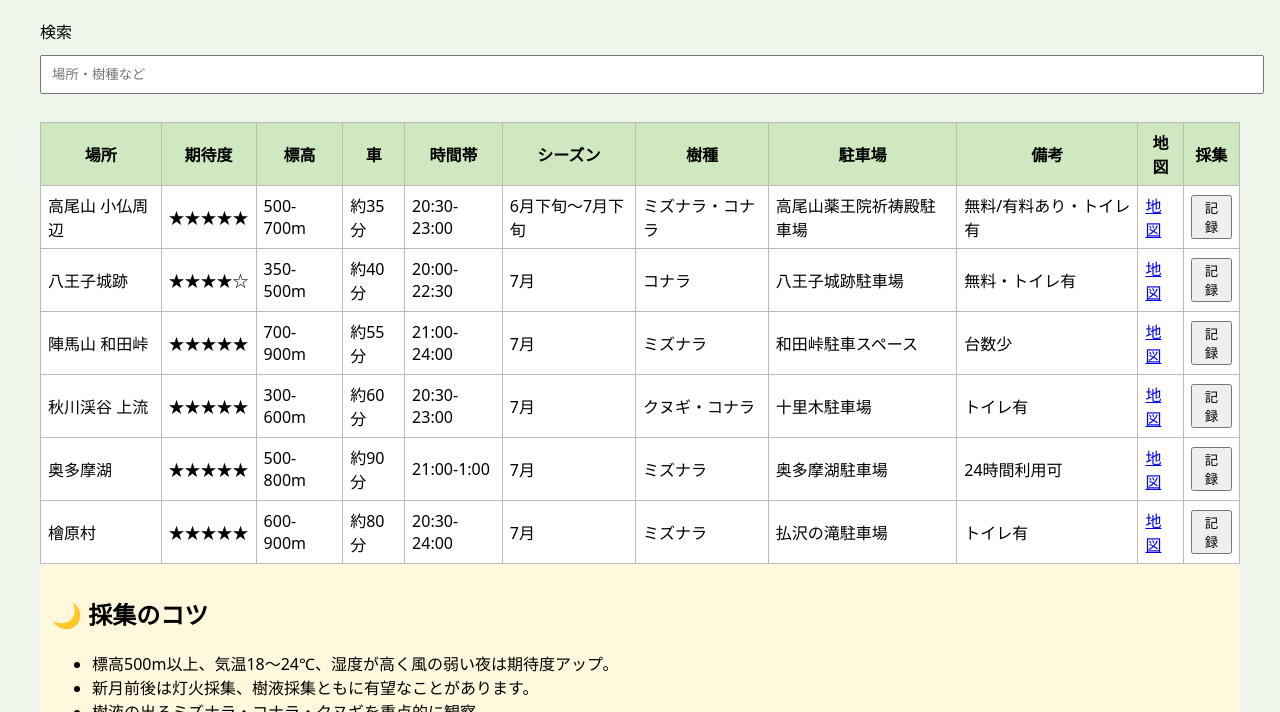
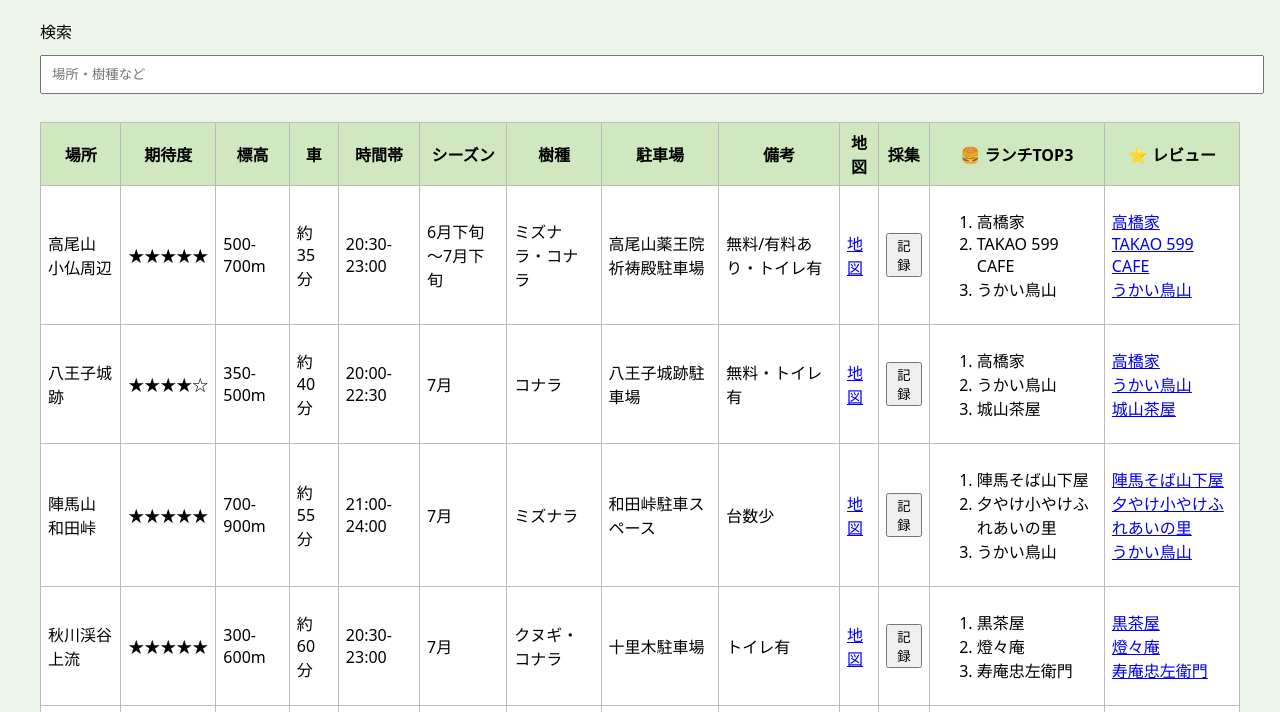
Before and after one commit to k-website-beetle/Miyama-Map, a plain HTML site: page index.html in a window 1280 px wide. Shown: the part 88-800 px from the top of the page. Drawn offline with Linux system fonts and the light colour scheme.

Commit message:
Add files via upload

```diff
--- a/index.html
+++ b/index.html
@@ -1,5 +1,6 @@
-<!doctype html><html lang="ja"><head><meta charset="utf-8">
-<meta name="viewport" content="width=device-width,initial-scale=1">
+<!DOCTYPE html>
+<html lang="ja"><head><meta charset="utf-8"/>
+<meta content="width=device-width,initial-scale=1" name="viewport"/>
 <title>ミヤマクワガタ採集マップ</title>
 <style>
 body{font-family:system-ui;background:#eef5ea;max-width:1200px;margin:auto;padding:18px}
@@ -9,17 +10,16 @@ input{padding:10px;width:100%;margin:12px 0}
 .note{background:#fff8dc;padding:12px;border-radius:8px}
 </style></head><body>
 <h1>🪲 多摩センター周辺 ミヤマクワガタ採集マップ</h1>
-<p>検索 <input id=q placeholder="場所・樹種など"></p>
-<table id=t><thead><tr>
+<p>検索 <input id="q" placeholder="場所・樹種など"/></p>
+<table id="t"><thead><tr>
 <th>場所</th><th>期待度</th><th>標高</th><th>車</th><th>時間帯</th><th>シーズン</th><th>樹種</th><th>駐車場</th><th>備考</th><th>地図</th><th>採集</th>
-</tr></thead><tbody><tr><td>高尾山 小仏周辺</td><td>★★★★★</td><td>500-700m</td><td>約35分</td><td>20:30-23:00</td><td>6月下旬～7月下旬</td><td>ミズナラ・コナラ</td><td>高尾山薬王院祈祷殿駐車場</td><td>無料/有料あり・トイレ有</td><td><a target="_blank" href="https://maps.google.com/?q=高尾山薬王院祈祷殿駐車場">地図</a></td><td><button onclick="logSite('高尾山 小仏周辺')">記録</button></td></tr>
-<tr><td>八王子城跡</td><td>★★★★☆</td><td>350-500m</td><td>約40分</td><td>20:00-22:30</td><td>7月</td><td>コナラ</td><td>八王子城跡駐車場</td><td>無料・トイレ有</td><td><a target="_blank" href="https://maps.google.com/?q=八王子城跡駐車場">地図</a></td><td><button onclick="logSite('八王子城跡')">記録</button></td></tr>
-<tr><td>陣馬山 和田峠</td><td>★★★★★</td><td>700-900m</td><td>約55分</td><td>21:00-24:00</td><td>7月</td><td>ミズナラ</td><td>和田峠駐車スペース</td><td>台数少</td><td><a target="_blank" href="https://maps.google.com/?q=和田峠">地図</a></td><td><button onclick="logSite('陣馬山 和田峠')">記録</button></td></tr>
-<tr><td>秋川渓谷 上流</td><td>★★★★★</td><td>300-600m</td><td>約60分</td><td>20:30-23:00</td><td>7月</td><td>クヌギ・コナラ</td><td>十里木駐車場</td><td>トイレ有</td><td><a target="_blank" href="https://maps.google.com/?q=十里木駐車場">地図</a></td><td><button onclick="logSite('秋川渓谷 上流')">記録</button></td></tr>
-<tr><td>奥多摩湖</td><td>★★★★★</td><td>500-800m</td><td>約90分</td><td>21:00-1:00</td><td>7月</td><td>ミズナラ</td><td>奥多摩湖駐車場</td><td>24時間利用可</td><td><a target="_blank" href="https://maps.google.com/?q=奥多摩湖駐車場">地図</a></td><td><button onclick="logSite('奥多摩湖')">記録</button></td></tr>
-<tr><td>檜原村</td><td>★★★★★</td><td>600-900m</td><td>約80分</td><td>20:30-24:00</td><td>7月</td><td>ミズナラ</td><td>払沢の滝駐車場</td><td>トイレ有</td><td><a target="_blank" href="https://maps.google.com/?q=払沢の滝駐車場">地図</a></td><td><button onclick="logSite('檜原村')">記録</button></td></tr>
+<th>🍔 ランチTOP3</th><th>⭐ レビュー</th></tr></thead><tbody><tr><td>高尾山 小仏周辺</td><td>★★★★★</td><td>500-700m</td><td>約35分</td><td>20:30-23:00</td><td>6月下旬～7月下旬</td><td>ミズナラ・コナラ</td><td>高尾山薬王院祈祷殿駐車場</td><td>無料/有料あり・トイレ有</td><td><a href="https://maps.google.com/?q=高尾山薬王院祈祷殿駐車場" target="_blank">地図</a></td><td><button onclick="logSite('高尾山 小仏周辺')">記録</button></td><td><ol><li>高橋家</li><li>TAKAO 599 CAFE</li><li>うかい鳥山</li></ol></td><td><a href="https://www.google.com/maps/search/?api=1&amp;query=高橋家+高尾山" target="_blank">高橋家</a><br/><a href="https://www.google.com/maps/search/?api=1&amp;query=TAKAO+599+CAFE" target="_blank">TAKAO 599 CAFE</a><br/><a href="https://www.google.com/maps/search/?api=1&amp;query=うかい鳥山" target="_blank">うかい鳥山</a><br/></td></tr>
+<tr><td>八王子城跡</td><td>★★★★☆</td><td>350-500m</td><td>約40分</td><td>20:00-22:30</td><td>7月</td><td>コナラ</td><td>八王子城跡駐車場</td><td>無料・トイレ有</td><td><a href="https://maps.google.com/?q=八王子城跡駐車場" target="_blank">地図</a></td><td><button onclick="logSite('八王子城跡')">記録</button></td><td><ol><li>高橋家</li><li>うかい鳥山</li><li>城山茶屋</li></ol></td><td><a href="https://www.google.com/maps/search/?api=1&amp;query=高橋家+高尾山" target="_blank">高橋家</a><br/><a href="https://www.google.com/maps/search/?api=1&amp;query=うかい鳥山" target="_blank">うかい鳥山</a><br/><a href="https://www.google.com/maps/search/?api=1&amp;query=城山茶屋" target="_blank">城山茶屋</a><br/></td></tr>
+<tr><td>陣馬山 和田峠</td><td>★★★★★</td><td>700-900m</td><td>約55分</td><td>21:00-24:00</td><td>7月</td><td>ミズナラ</td><td>和田峠駐車スペース</td><td>台数少</td><td><a href="https://maps.google.com/?q=和田峠" target="_blank">地図</a></td><td><button onclick="logSite('陣馬山 和田峠')">記録</button></td><td><ol><li>陣馬そば山下屋</li><li>夕やけ小やけふれあいの里</li><li>うかい鳥山</li></ol></td><td><a href="https://www.google.com/maps/search/?api=1&amp;query=陣馬そば山下屋" target="_blank">陣馬そば山下屋</a><br/><a href="https://www.google.com/maps/search/?api=1&amp;query=夕やけ小やけふれあいの里" target="_blank">夕やけ小やけふれあいの里</a><br/><a href="https://www.google.com/maps/search/?api=1&amp;query=うかい鳥山" target="_blank">うかい鳥山</a><br/></td></tr>
+<tr><td>秋川渓谷 上流</td><td>★★★★★</td><td>300-600m</td><td>約60分</td><td>20:30-23:00</td><td>7月</td><td>クヌギ・コナラ</td><td>十里木駐車場</td><td>トイレ有</td><td><a href="https://maps.google.com/?q=十里木駐車場" target="_blank">地図</a></td><td><button onclick="logSite('秋川渓谷 上流')">記録</button></td><td><ol><li>黒茶屋</li><li>燈々庵</li><li>寿庵忠左衛門</li></ol></td><td><a href="https://www.google.com/maps/search/?api=1&amp;query=黒茶屋" target="_blank">黒茶屋</a><br/><a href="https://www.google.com/maps/search/?api=1&amp;query=燈々庵" target="_blank">燈々庵</a><br/><a href="https://www.google.com/maps/search/?api=1&amp;query=寿庵忠左衛門" target="_blank">寿庵忠左衛門</a><br/></td></tr>
+<tr><td>奥多摩湖</td><td>★★★★★</td><td>500-800m</td><td>約90分</td><td>21:00-1:00</td><td>7月</td><td>ミズナラ</td><td>奥多摩湖駐車場</td><td>24時間利用可</td><td><a href="https://maps.google.com/?q=奥多摩湖駐車場" target="_blank">地図</a></td><td><button onclick="logSite('奥多摩湖')">記録</button></td><td><ol><li>アースガーデン</li><li>のんきや</li><li>丹三郎</li></ol></td><td><a href="https://www.google.com/maps/search/?api=1&amp;query=アースガーデン奥多摩" target="_blank">アースガーデン</a><br/><a href="https://www.google.com/maps/search/?api=1&amp;query=のんきや奥多摩" target="_blank">のんきや</a><br/><a href="https://www.google.com/maps/search/?api=1&amp;query=丹三郎" target="_blank">丹三郎</a><br/></td></tr>
+<tr><td>檜原村</td><td>★★★★★</td><td>600-900m</td><td>約80分</td><td>20:30-24:00</td><td>7月</td><td>ミズナラ</td><td>払沢の滝駐車場</td><td>トイレ有</td><td><a href="https://maps.google.com/?q=払沢の滝駐車場" target="_blank">地図</a></td><td><button onclick="logSite('檜原村')">記録</button></td><td><ol><li>四季の里</li><li>ひのはら四季の里</li><li>カフェせせらぎ</li></ol></td><td><a href="https://www.google.com/maps/search/?api=1&amp;query=四季の里+檜原村" target="_blank">四季の里</a><br/><a href="https://www.google.com/maps/search/?api=1&amp;query=ひのはら四季の里" target="_blank">ひのはら四季の里</a><br/><a href="https://www.google.com/maps/search/?api=1&amp;query=檜原村+カフェ" target="_blank">カフェせせらぎ</a><br/></td></tr>
 </tbody></table>
-
 <div class="note">
 <h2>🌙 採集のコツ</h2>
 <ul>
@@ -29,10 +29,8 @@ input{padding:10px;width:100%;margin:12px 0}
 <li>私有地・採集禁止区域には立ち入らず、地域ルールを守ってください。</li>
 </ul>
 </div>
-
 <h2>📷 採集記録</h2>
-<div id=logs></div>
-
+<div id="logs"></div>
 <script>
 const q=document.getElementById('q');
 q.oninput=()=>document.querySelectorAll('#t tbody tr').forEach(r=>r.style.display=r.innerText.toLowerCase().includes(q.value.toLowerCase())?'':'none');
```
